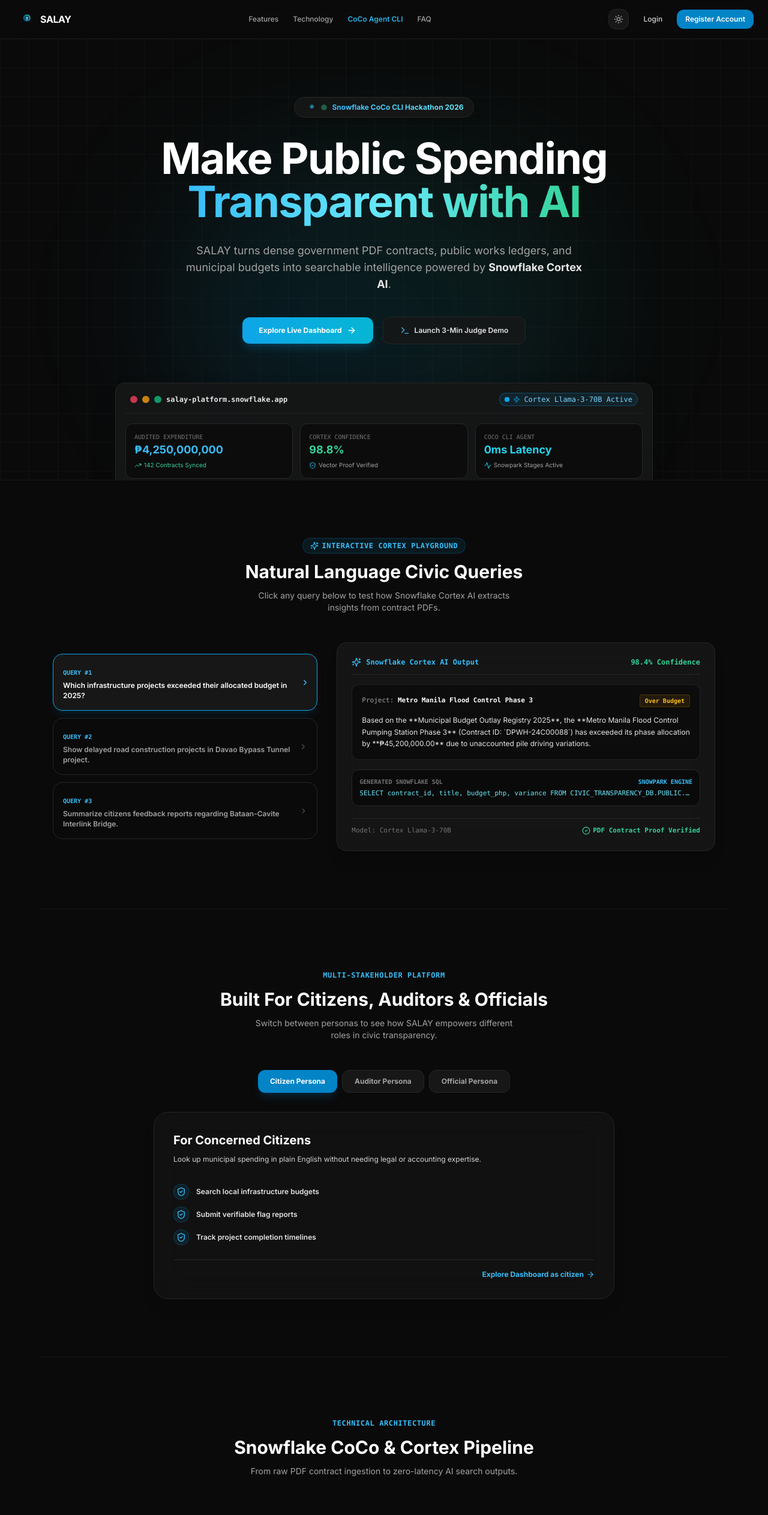
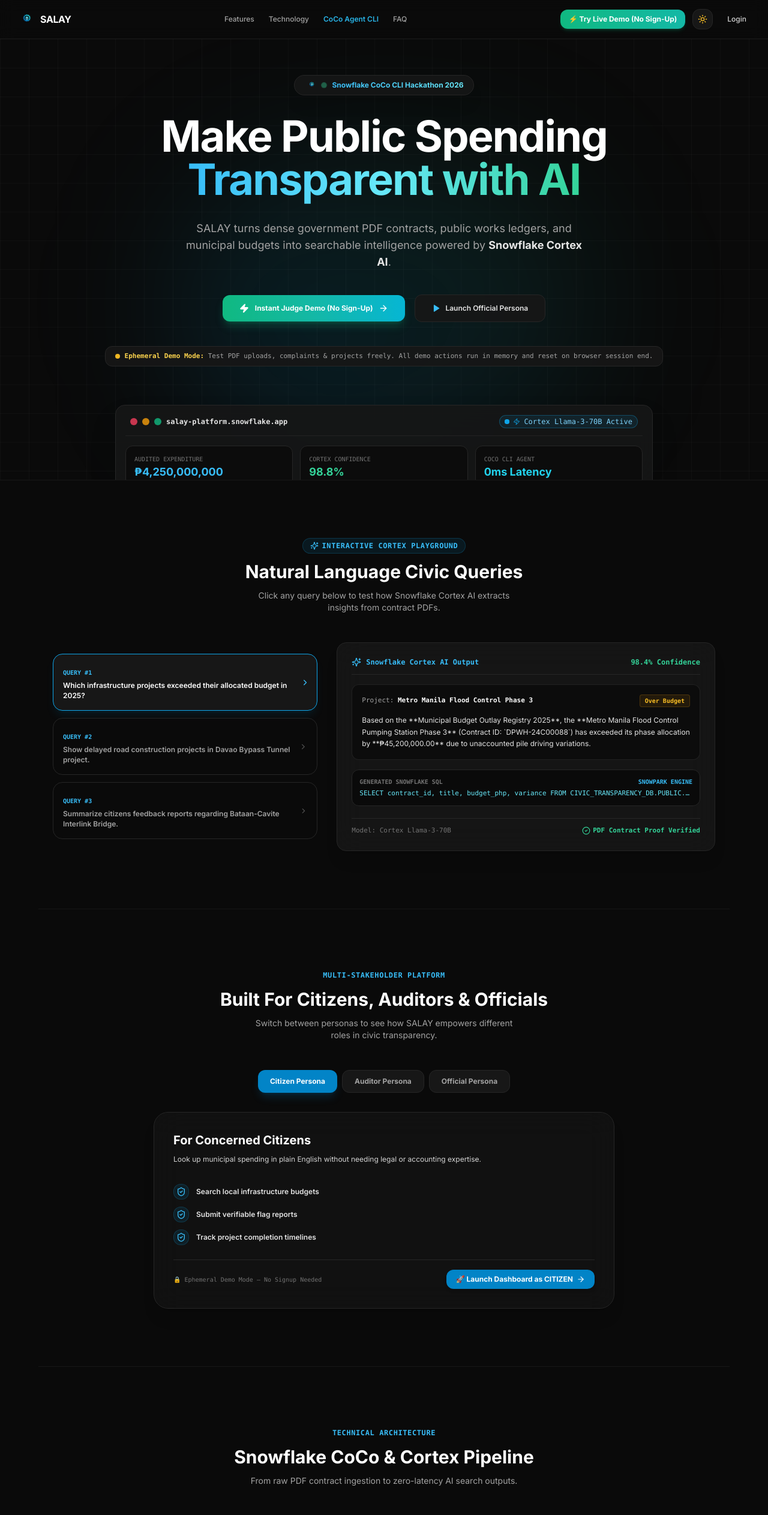
Before and after one commit to zneright/salay, a React (Vite) app in the folder frontend/: page / in a window 1280 px wide. Shown: the top 2526 px of the page at 60% size. Built offline with nearby package versions, Linux system fonts and the light colour scheme; no server answers.

Commit message:
feat: instant 1-click judge demo launch without account & ephemeral demo sandbox mode with persona switcher

```diff
--- a/frontend/src/components/ui/JudgeModeBar.tsx
+++ b/frontend/src/components/ui/JudgeModeBar.tsx
@@ -5,7 +5,7 @@
 import { subscribeApiLogs, clearApiDebugLogs, ApiDebugLog } from '../../lib/axios';
 
 export const JudgeModeBar: React.FC = () => {
-  const { user } = useAuth();
+  const { user, loginAsDemo } = useAuth();
   const navigate = useNavigate();
   const [logs, setLogs] = useState<ApiDebugLog[]>([]);
   const [showDebugModal, setShowDebugModal] = useState(false);
@@ -23,15 +23,31 @@
   return (
     <>
       <div className="sticky top-0 z-50 w-full bg-neutral-900/95 text-white backdrop-blur border-b border-neutral-800 shadow-md transition-all duration-300">
-        <div className="max-w-7xl mx-auto px-4 py-2 flex items-center justify-between gap-4 text-xs">
+        <div className="max-w-7xl mx-auto px-4 py-1.5 flex items-center justify-between gap-4 text-xs">
           {/* Left: Live Session Branding */}
           <div className="flex items-center gap-3">
-            <span className="flex items-center gap-1.5 px-2.5 py-0.5 rounded-full bg-sky-500/20 text-sky-300 border border-sky-500/30 font-semibold uppercase tracking-wider text-[10px]">
+            <span className="flex items-center gap-1.5 px-2 py-0.5 rounded-full bg-sky-500/20 text-sky-300 border border-sky-500/30 font-semibold uppercase tracking-wider text-[10px]">
               <Eye className="w-3 h-3 text-sky-400" />
               Live Snowflake Terminal
             </span>
-            <span className="hidden md:inline-block text-neutral-400">
-              Authenticated User: <strong className="text-neutral-200">{user?.fullName || 'Registered User'} ({user?.role || 'Citizen'})</strong>
+            <span className="hidden md:flex items-center gap-2 text-neutral-400 text-[11px]">
+              <span>Active Persona:</span>
+              {/* Quick Role Switcher Dropdown */}
+              <select
+                value={user?.role || 'Auditor'}
+                onChange={(e) => {
+                  const role = e.target.value as any;
+                  loginAsDemo(role);
+                }}
+                className="bg-neutral-950 text-emerald-400 border border-neutral-700 px-2 py-0.5 rounded text-[11px] font-bold cursor-pointer focus:outline-none"
+              >
+                <option value="Auditor">🕵️ Auditor (Full Proof Access)</option>
+                <option value="Government Official">🏛️ Government Official</option>
+                <option value="Citizen">👤 Citizen Persona</option>
+              </select>
+              <span className="text-[10px] text-amber-400 font-mono bg-amber-500/10 px-2 py-0.5 rounded border border-amber-500/20">
+                🔒 Ephemeral Sandbox (Not Saved)
+              </span>
             </span>
           </div>
 
--- a/frontend/src/components/ui/Navbar.tsx
+++ b/frontend/src/components/ui/Navbar.tsx
@@ -4,7 +4,7 @@
 import { useAuth } from '../../providers/AuthProvider';
 
 export const Navbar: React.FC = () => {
-  const { user, logout } = useAuth();
+  const { user, logout, loginAsDemo } = useAuth();
   const navigate = useNavigate();
   const [theme, setTheme] = useState<'dark' | 'light'>('dark');
 
@@ -57,12 +57,60 @@
 
         {/* Action Triggers */}
         <div className="flex items-center space-x-3">
+          {/* Instant Judge Demo Role Launcher Dropdown */}
+          <div className="relative group">
+            <button
+              className="text-xs font-bold bg-gradient-to-r from-emerald-500 to-teal-500 hover:from-emerald-400 hover:to-teal-400 text-white px-3.5 py-2 rounded-xl transition-all active:scale-95 flex items-center gap-1.5 shadow-md shadow-emerald-500/20"
+              title="Launch Instant Demo - No Registration Required"
+            >
+              <span>⚡ Try Live Demo (No Sign-Up)</span>
+            </button>
+            <div className="absolute right-0 mt-1 w-56 rounded-xl bg-neutral-900 border border-neutral-800 shadow-2xl p-2 hidden group-hover:block z-50 text-xs space-y-1 backdrop-blur-xl">
+              <div className="px-3 py-1.5 border-b border-neutral-800 text-[10px] font-mono text-neutral-400 font-bold uppercase">
+                Select Judge Role (Instant Access)
+              </div>
+              <button
+                onClick={() => {
+                  loginAsDemo('Auditor');
+                  navigate('/dashboard');
+                }}
+                className="w-full text-left px-3 py-2 rounded-lg hover:bg-neutral-800 text-neutral-200 hover:text-emerald-400 font-medium flex items-center justify-between"
+              >
+                <span>🕵️ Auditor Persona</span>
+                <span className="text-[10px] text-emerald-400 font-mono">Full Access</span>
+              </button>
+              <button
+                onClick={() => {
+                  loginAsDemo('Government Official');
+                  navigate('/dashboard');
+                }}
+                className="w-full text-left px-3 py-2 rounded-lg hover:bg-neutral-800 text-neutral-200 hover:text-sky-400 font-medium flex items-center justify-between"
+              >
+                <span>🏛️ Official Persona</span>
+                <span className="text-[10px] text-sky-400 font-mono font-bold">Budgets</span>
+              </button>
+              <button
+                onClick={() => {
+                  loginAsDemo('Citizen');
+                  navigate('/dashboard');
+                }}
+                className="w-full text-left px-3 py-2 rounded-lg hover:bg-neutral-800 text-neutral-200 hover:text-cyan-400 font-medium flex items-center justify-between"
+              >
+                <span>👤 Citizen Persona</span>
+                <span className="text-[10px] text-cyan-400 font-mono">Public</span>
+              </button>
+              <div className="px-3 py-1 text-[9px] text-neutral-500 font-mono pt-1 border-t border-neutral-800">
+                🔒 Ephemeral Sandbox (Data not saved)
+              </div>
+            </div>
+          </div>
+
           <button
             onClick={toggleTheme}
             className="p-2 border border-neutral-200 dark:border-neutral-800 rounded-lg bg-neutral-100 dark:bg-neutral-900 hover:text-sky-500 text-neutral-600 dark:text-neutral-400 transition-colors"
             aria-label="Toggle theme"
           >
-            {theme === 'dark' ? <Sun className="w-4 h-4" /> : <Moon className="w-4 h-4" />}
+            {theme === 'dark' ? <Sun className="w-4 h-4 text-amber-400" /> : <Moon className="w-4 h-4" />}
           </button>
 
           {user ? (
@@ -72,7 +120,7 @@
                 className="text-xs font-semibold bg-sky-600 hover:bg-sky-500 text-white px-3.5 py-2 rounded-xl transition-all active:scale-95 flex items-center gap-1.5 shadow-sm"
               >
                 <LayoutDashboard className="w-3.5 h-3.5" />
-                <span>Open Dashboard ({user.fullName.split(' ')[0]})</span>
+                <span>Dashboard ({user.fullName.split(' ')[0]})</span>
               </Link>
               <button
                 onClick={handleSignOut}
@@ -91,12 +139,6 @@
               >
                 Login
               </Link>
-              <Link
-                to="/register"
-                className="text-xs font-semibold bg-sky-600 hover:bg-sky-500 text-white px-3.5 py-2 rounded-xl transition-all active:scale-95 shadow-sm"
-              >
-                Register Account
-              </Link>
             </>
           )}
         </div>
--- a/frontend/src/pages/Landing.tsx
+++ b/frontend/src/pages/Landing.tsx
@@ -1,5 +1,5 @@
 import React, { useState } from 'react';
-import { Link } from 'react-router-dom';
+import { Link, useNavigate } from 'react-router-dom';
 import {
   ArrowRight,
   Layers,
@@ -8,18 +8,27 @@
   Sparkles,
   CheckCircle2,
   ShieldCheck,
-  Terminal,
   TrendingUp,
   ChevronRight,
-  Activity
+  Activity,
+  Zap,
+  Play
 } from 'lucide-react';
 import { Navbar } from '../components/ui/Navbar';
 import { SnowflakeBadge } from '../components/ui/SnowflakeBadge';
+import { useAuth } from '../providers/AuthProvider';
 
 export const Landing: React.FC = () => {
+  const { loginAsDemo } = useAuth();
+  const navigate = useNavigate();
   const [activeFaq, setActiveFaq] = useState<number | null>(null);
   const [selectedPrompt, setSelectedPrompt] = useState<number>(0);
   const [activePersona, setActivePersona] = useState<'citizen' | 'auditor' | 'official'>('citizen');
+
+  const handleLaunchDemo = (roleName: 'Auditor' | 'Government Official' | 'Citizen' = 'Auditor') => {
+    loginAsDemo(roleName);
+    navigate('/dashboard');
+  };
 
   const demoQueries = [
     {
@@ -127,20 +136,29 @@
 
           {/* Call to Actions */}
           <div className="flex flex-col sm:flex-row items-center justify-center gap-4 pt-2">
-            <Link
-              to="/dashboard"
-              className="w-full sm:w-auto px-7 py-3.5 bg-gradient-to-r from-sky-500 to-cyan-500 hover:from-sky-400 hover:to-cyan-400 text-white font-bold text-xs rounded-xl shadow-lg shadow-sky-500/20 transition-all active:scale-95 flex items-center justify-center space-x-2"
+            <button
+              onClick={() => handleLaunchDemo('Auditor')}
+              className="w-full sm:w-auto px-7 py-3.5 bg-gradient-to-r from-emerald-500 via-teal-500 to-cyan-500 hover:from-emerald-400 hover:to-cyan-400 text-white font-bold text-xs rounded-xl shadow-lg shadow-emerald-500/25 transition-all active:scale-95 flex items-center justify-center space-x-2.5"
             >
-              <span>Explore Live Dashboard</span>
+              <Zap className="w-4 h-4 fill-white" />
+              <span>Instant Judge Demo (No Sign-Up)</span>
               <ArrowRight className="w-4 h-4" />
-            </Link>
-            <Link
-              to="/demo"
-              className="w-full sm:w-auto px-7 py-3.5 border border-neutral-800 bg-neutral-900/80 hover:bg-neutral-800 text-neutral-200 font-semibold text-xs rounded-xl transition-all flex items-center justify-center space-x-2"
+            </button>
+            <button
+              onClick={() => handleLaunchDemo('Government Official')}
+              className="w-full sm:w-auto px-7 py-3.5 border border-neutral-800 bg-neutral-900/90 hover:bg-neutral-800 text-neutral-200 font-semibold text-xs rounded-xl transition-all flex items-center justify-center space-x-2"
             >
-              <Terminal className="w-4 h-4 text-sky-400" />
-              <span>Launch 3-Min Judge Demo</span>
-            </Link>
+              <Play className="w-3.5 h-3.5 text-sky-400 fill-sky-400" />
+              <span>Launch Official Persona</span>
+            </button>
+          </div>
+
+          {/* Ephemeral Sandbox Mode Notice */}
+          <div className="pt-2">
+            <div className="inline-flex items-center space-x-2 px-4 py-2 bg-neutral-900/90 border border-neutral-800 rounded-xl text-[11px] font-mono text-neutral-400">
+              <span className="w-2 h-2 rounded-full bg-amber-400 animate-pulse" />
+              <span><strong className="text-amber-300 font-bold">Ephemeral Demo Mode:</strong> Test PDF uploads, complaints & projects freely. All demo actions run in memory and reset on browser session end.</span>
+            </div>
           </div>
         </div>
 
@@ -308,14 +326,22 @@
             ))}
           </div>
 
-          <div className="pt-4 border-t border-neutral-800 flex justify-end">
-            <Link
-              to="/dashboard"
-              className="text-xs font-bold text-sky-400 hover:text-sky-300 flex items-center space-x-1"
+          <div className="pt-4 border-t border-neutral-800 flex items-center justify-between">
+            <span className="text-[10px] font-mono text-neutral-500">🔒 Ephemeral Demo Mode — No Signup Needed</span>
+            <button
+              onClick={() => {
+                const roleMap: Record<string, 'Citizen' | 'Auditor' | 'Government Official'> = {
+                  citizen: 'Citizen',
+                  auditor: 'Auditor',
+                  official: 'Government Official'
+                };
+                handleLaunchDemo(roleMap[activePersona]);
+              }}
+              className="text-xs font-bold bg-sky-600 hover:bg-sky-500 text-white px-4 py-2 rounded-xl transition-all shadow-md flex items-center space-x-1.5 active:scale-95"
             >
-              <span>Explore Dashboard as {activePersona}</span>
+              <span>🚀 Launch Dashboard as {activePersona.toUpperCase()}</span>
               <ArrowRight className="w-3.5 h-3.5" />
-            </Link>
+            </button>
           </div>
         </div>
       </section>
--- a/frontend/src/providers/AuthProvider.tsx
+++ b/frontend/src/providers/AuthProvider.tsx
@@ -5,6 +5,7 @@
   user: UserProfile | null;
   loading: boolean;
   login: (email: string, password: string) => Promise<void>;
+  loginAsDemo: (role?: UserProfile['role']) => void;
   register: (fullName: string, email: string, role?: UserProfile['role'], organization?: string, password?: string) => Promise<void>;
   logout: () => Promise<void>;
   updateOnboarding: (role: UserProfile['role'], organization: string) => void;
@@ -35,6 +36,11 @@
     } finally {
       setLoading(false);
     }
+  };
+
+  const loginAsDemo = (role: UserProfile['role'] = 'Auditor') => {
+    const profile = authService.loginAsDemo(role);
+    setUser(profile);
   };
 
   const register = async (fullName: string, email: string, role?: UserProfile['role'], organization?: string, password?: string) => {
@@ -75,6 +81,7 @@
         user,
         loading,
         login,
+        loginAsDemo,
         register,
         logout,
         updateOnboarding,
--- a/frontend/src/services/auth.ts
+++ b/frontend/src/services/auth.ts
@@ -9,10 +9,12 @@
   organization: string;
   createdAt: string;
   account_status?: string;
+  isDemo?: boolean;
 }
 
 export interface IAuthService {
   login(email: string, password: string): Promise<UserProfile>;
+  loginAsDemo(role?: UserProfile['role']): UserProfile;
   register(fullName: string, email: string, role?: string, organization?: string, password?: string): Promise<UserProfile>;
   logout(): Promise<void>;
   getCurrentUser(): UserProfile | null;
@@ -30,6 +32,22 @@
     const user: UserProfile = res.data.user;
     this.saveUser(user);
     return user;
+  }
+
+  public loginAsDemo(role: UserProfile['role'] = 'Auditor'): UserProfile {
+    const demoUser: UserProfile = {
+      id: 'demo-judge-session',
+      fullName: `Judge (${role})`,
+      email: 'judge.panel@snowflake.hackathon',
+      role: role,
+      avatar: 'https://images.unsplash.com/photo-1534528741775-53994a69daeb?auto=format&fit=crop&w=100&q=80',
+      organization: 'Snowflake CoCo CLI Review Board',
+      createdAt: new Date().toISOString(),
+      account_status: 'Demo Ephemeral Sandbox',
+      isDemo: true
+    };
+    this.saveUser(demoUser);
+    return demoUser;
   }
 
   public async register(fullName: string, email: string, role?: string, organization?: string, password?: string): Promise<UserProfile> {
```
